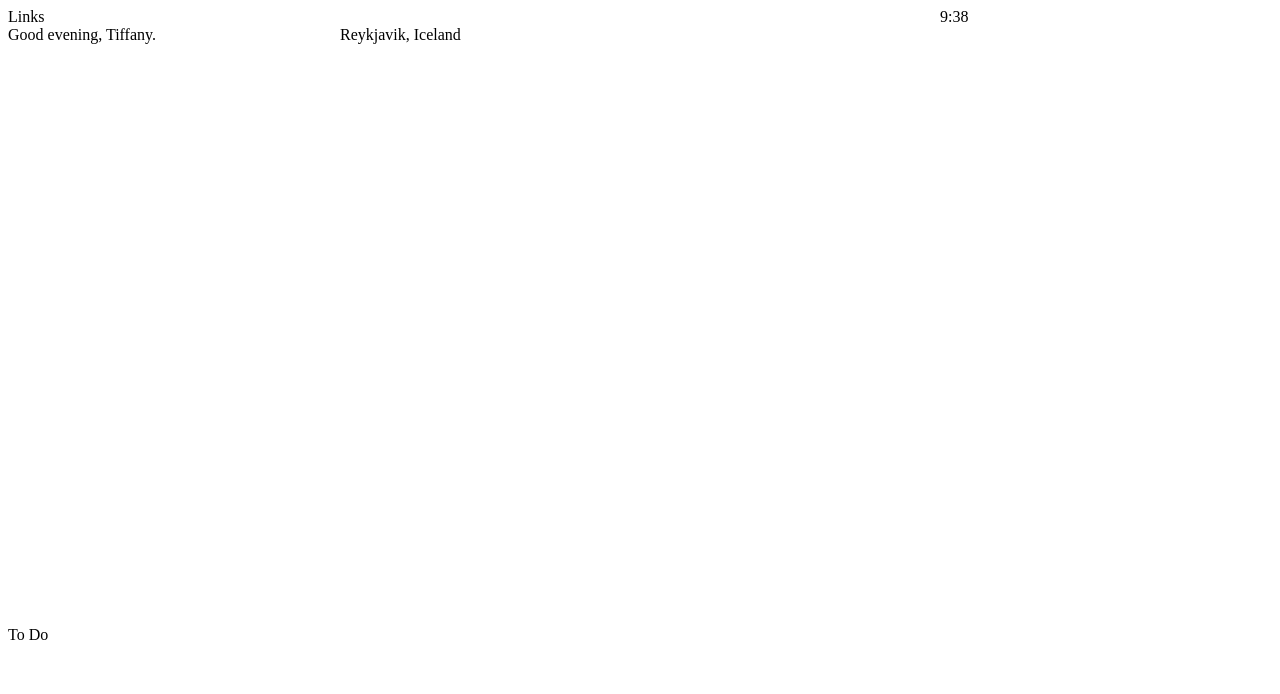
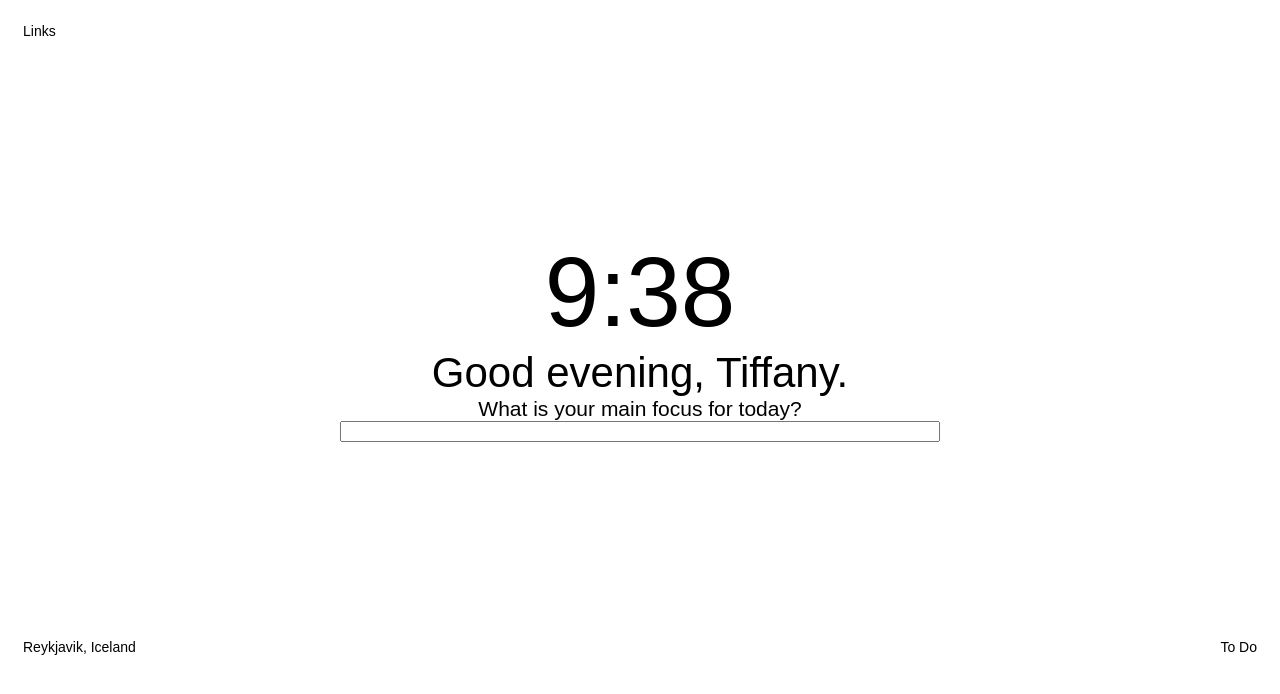
Before and after one commit to Voyage-Momentum/momentum, a plain HTML site: page index.html in a window 1280 px wide. Drawn offline with Linux system fonts and the light colour scheme; no server answers.

Commit message:
Establish general layout positioning

```diff
--- a/CSS/styles.css
+++ b/CSS/styles.css
@@ -1,5 +1,57 @@
+html {
+  font-family: sans-serif;
+  font-size: 14px;
+  padding: 15px;
+}
+
+/* -------------- GRID LAYOUT -------------- */
 .container {
   display: grid;
   grid-template-columns: 1fr 600px 1fr;
   grid-template-rows: 1fr 600px 1fr;
 }
+
+#center,
+#quote {
+  grid-column-start: 2;
+  grid-column-end: 3;
+  text-align: center;
+}
+
+#links,
+#photo-caption {
+  grid-column-start: 1;
+  grid-column-end: 2;
+}
+
+#weather,
+#todo {
+  grid-column-start: 3;
+  grid-column-end: 4;
+  text-align: right;
+}
+
+/* ---------------------------- */
+
+label {
+  display: block;
+}
+
+#temp {
+  display: inline-block;
+}
+
+#center {
+  display: flex;
+  flex-direction: column;
+  font-size: 1.5rem;
+  justify-content: center;
+}
+
+#time {
+  font-size: 7rem;
+}
+
+#greeting {
+  font-size: 3rem;
+}
--- a/index.html
+++ b/index.html
@@ -12,12 +12,16 @@
   <div class="container">
       <div id="links">Links</div>
       <div id="weather">
-        <i id="weather-icon"></i>
+        <i id="weather-icon" aria-hidden="true"></i>
         <div id="temp"></div>
         <div id="city"></div>
       </div>
-      <div id="time">9:38</div>
-      <div id="greeting">Good evening, Tiffany.</div>
+      <div id="center">
+        <div id="time">9:38</div>
+        <div id="greeting">Good evening, Tiffany.</div>
+        <label for="focus">What is your main focus for today?</label>
+        <input id="focus" />
+      </div>
       <div id="photo-caption">Reykjavik, Iceland</div>
       <div id="quote"></div>
       <div id="todo">To Do</div>
```
